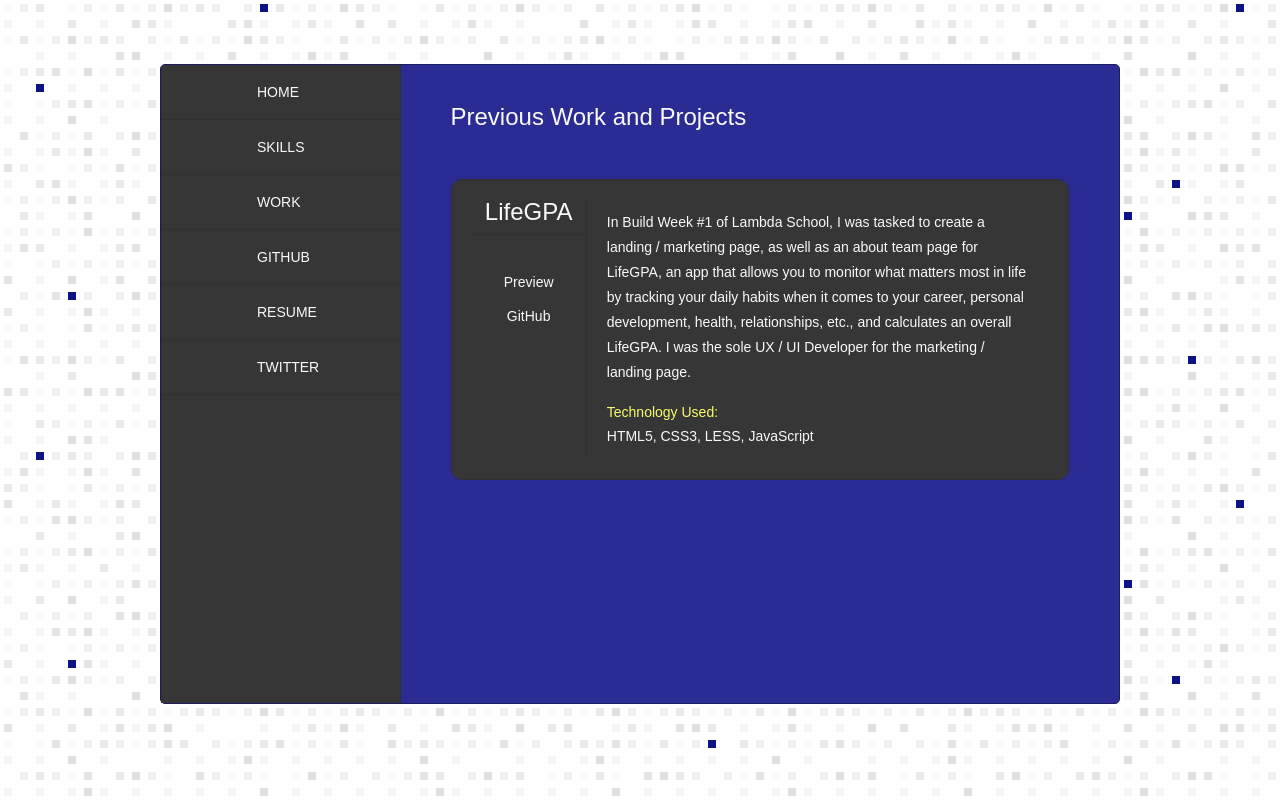
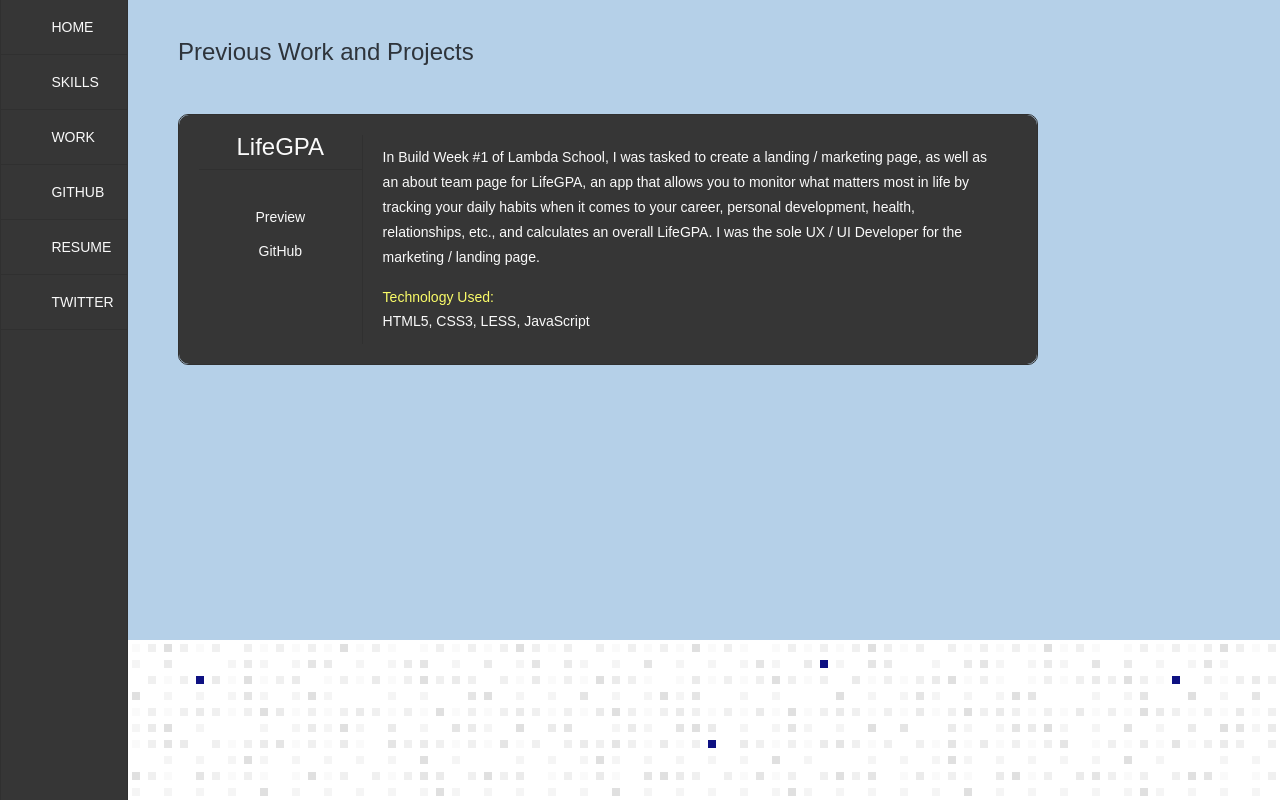
Before and after one commit to alex-lc/pv2, a React (Create React App) app: page /projects in a window 1280 px wide. Built offline with nearby package versions, Linux system fonts and the light colour scheme.

Commit message:
let's go fullscreen instead of card

```diff
--- a/src/App.js
+++ b/src/App.js
@@ -15,16 +15,13 @@
   width: 100%;
   display: flex;
   justify-content: center;
-  color: #fafafa;
+  color: #2e343b;
 
   .main-content {
     font-size: 1.4rem;
-    margin: 5% 0;
-    width: 75%;
-    background: #2b2b94;
-    border-radius: 0.5rem;
+    width: 100%;
+    background: #b5d0e8;
     min-height: 80vh;
-    border: 1px solid #1b1b5e;
     display: flex;
 
     @media (max-width: 800px) {
@@ -37,16 +34,18 @@
 
     .navigation {
       background: #363636;
-      width: 25%;
-      border-top-left-radius: 0.5rem;
+      width: 10%;
       border-right: 1px solid #303030;
       border-left: 1px solid #303030;
+      position: fixed;
+      height: 100%;
     }
 
     .routing {
       padding: 4rem 5rem;
       width: 75%;
       border-top-right-radius: 0.5rem;
+      margin-left: 10%;
 
       @media (max-width: 850px) {
         padding: 4rem 3rem;
--- a/src/components/Nav.js
+++ b/src/components/Nav.js
@@ -17,6 +17,7 @@
         background: #363636;
         border-bottom: 1px solid #303030;
         transition: all 500ms;
+        font-weight: 200;
 
         &:hover {
             transition: background, color 500ms;
--- a/src/components/ProjectCard.js
+++ b/src/components/ProjectCard.js
@@ -8,6 +8,7 @@
     margin-top: 5rem;
     border: 1px solid #303030;
     border-radius: 1rem;
+    color: #fafafa;
 
     .content {
         background: #363636;
```
